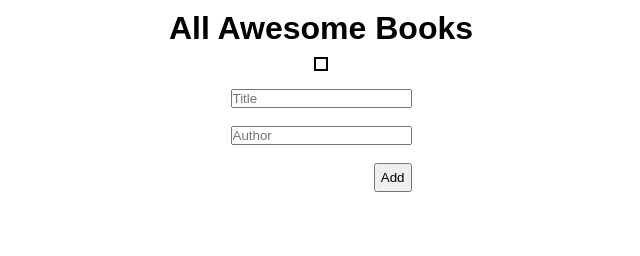
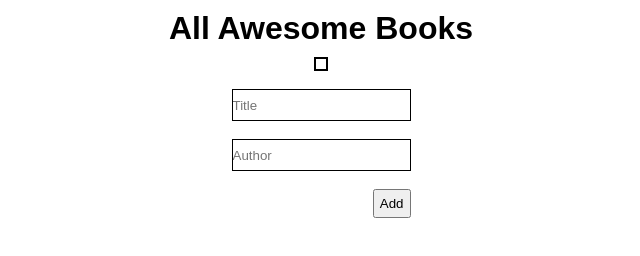
Before and after one commit to RichardChileya/Awesome-Books, a website: page index.html in a window 1280 px wide. Shown: the whole page, without its empty margins (319-959 px from the left). Drawn offline with Linux system fonts and the light colour scheme.

Commit message:
added style to the html elements to suit design

```diff
--- a/style.css
+++ b/style.css
@@ -27,6 +27,16 @@ h1 {
   margin: 10px;
 }
 
+.input-header{
+  margin-bottom: 15px;
+}
+
+#title,
+#author {
+  border: 1px black solid;
+  height: 30px;
+}
+
 th,
 td {
   text-align: left;
```
